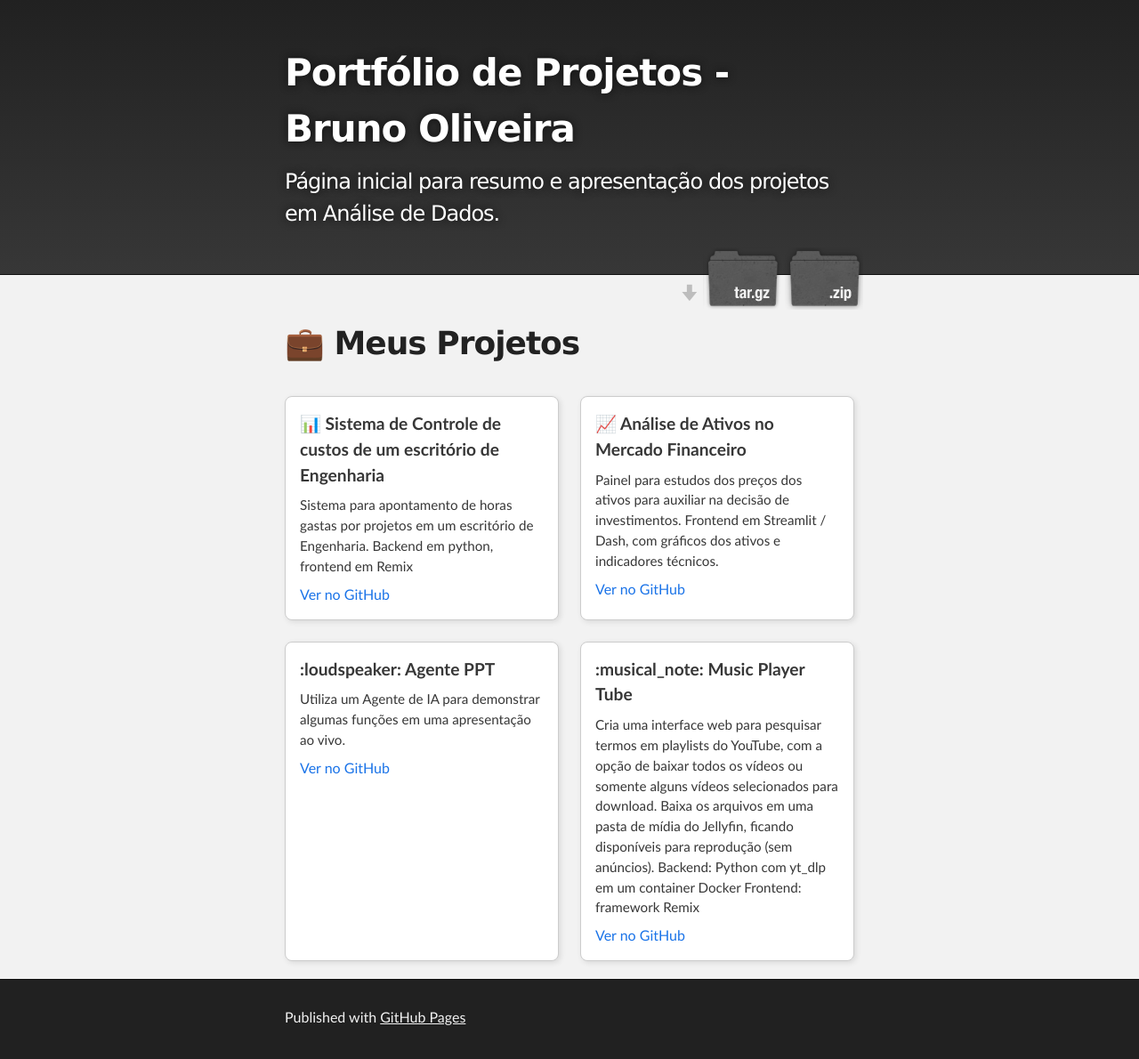
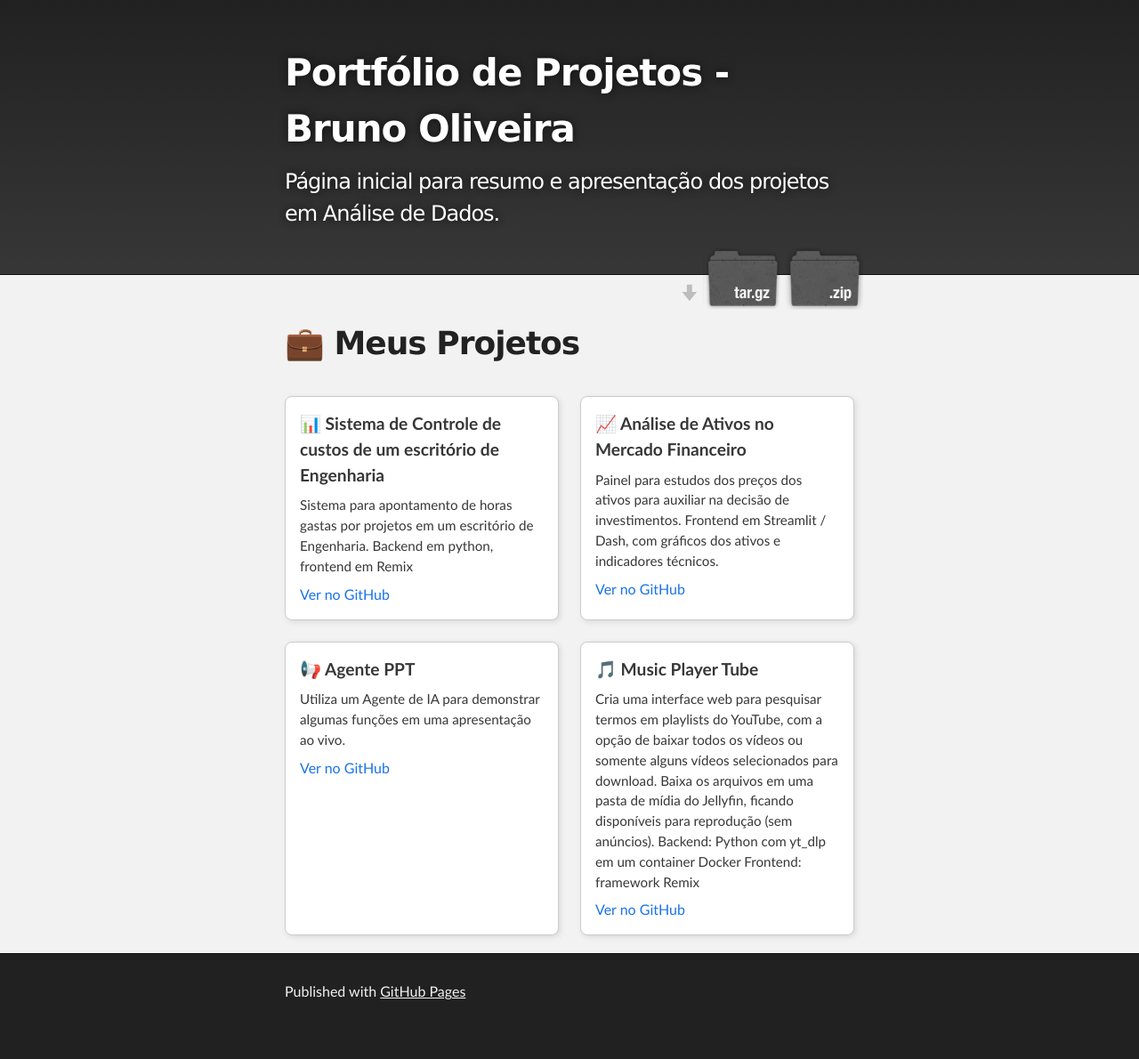
Before and after one commit to bbrunossf/bbrunossf.github.io, a Jekyll site: the page built from index.md, in a window 1280 px wide. Shown: the whole page at 89% size. Built offline with Jekyll 4.4.1, drawn with Linux system fonts in a browser that asks for light colours; after the commit the page ends 1161 px from its top, so only the background shows below that.

Commit message:
update_index

```diff
--- a/index.md
+++ b/index.md
@@ -59,7 +59,7 @@ permalink: /
   </div>
 
   <div class="card">
-    <div class="card-title">:loudspeaker: Agente PPT</div>
+    <div class="card-title">📢 Agente PPT</div>
     <div class="card-desc">
       Utiliza um Agente de IA para demonstrar algumas funções em uma apresentação ao vivo.
     </div>
@@ -67,13 +67,13 @@ permalink: /
   </div>
 
   <div class="card">
-    <div class="card-title">:musical_note: Music Player Tube</div>
+    <div class="card-title">🎵 Music Player Tube</div>
     <div class="card-desc">
       Cria uma interface web para pesquisar termos em playlists do YouTube, com a opção de baixar todos os vídeos ou somente alguns vídeos selecionados para download. Baixa os arquivos em uma pasta de mídia do Jellyfin, ficando disponíveis para reprodução (sem anúncios).
 	  Backend: Python com yt_dlp em um container Docker
 	  Frontend: framework Remix
     </div>
-    <a class="card-link" href="https://github.com/bbrunossf/presentationAgent" target="_blank">Ver no GitHub</a>
+    <a class="card-link" href="https://github.com/bbrunossf/music_player_tube" target="_blank">Ver no GitHub</a>
   </div>
 
 </div>
```
